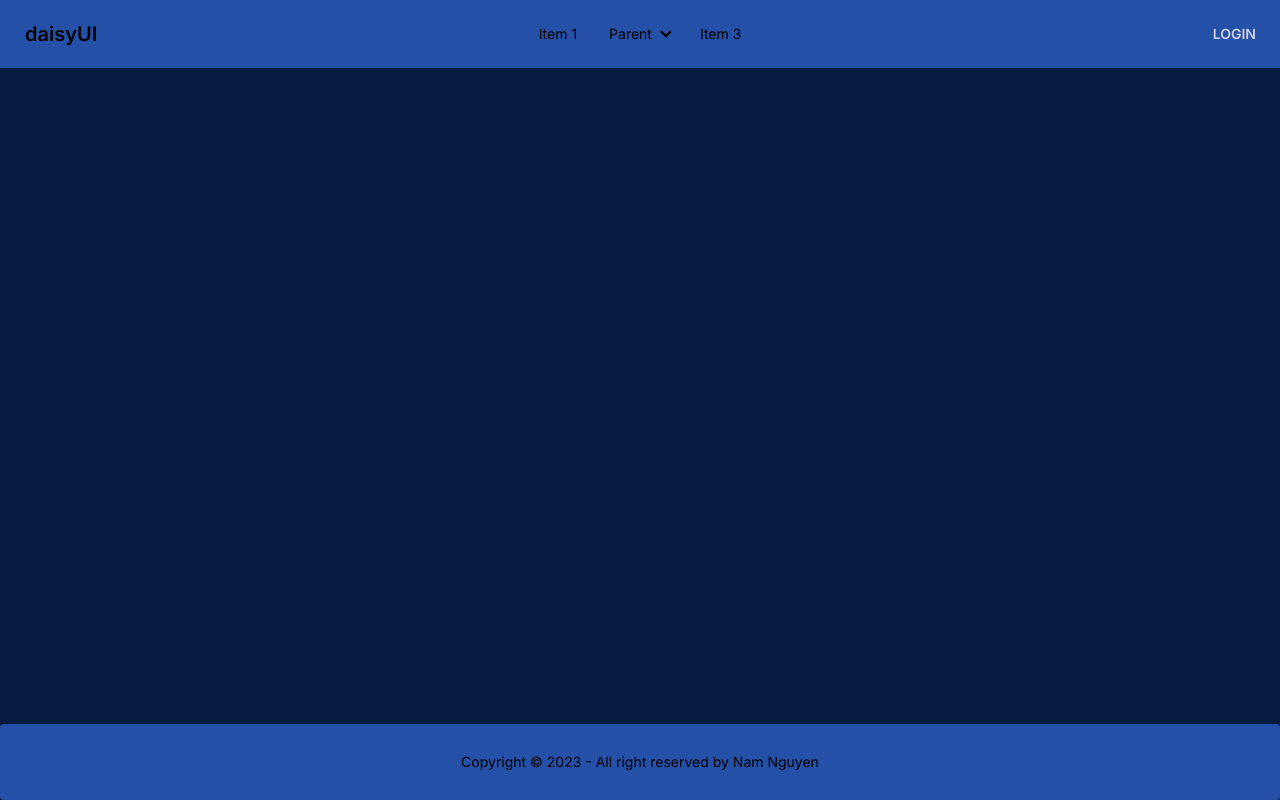
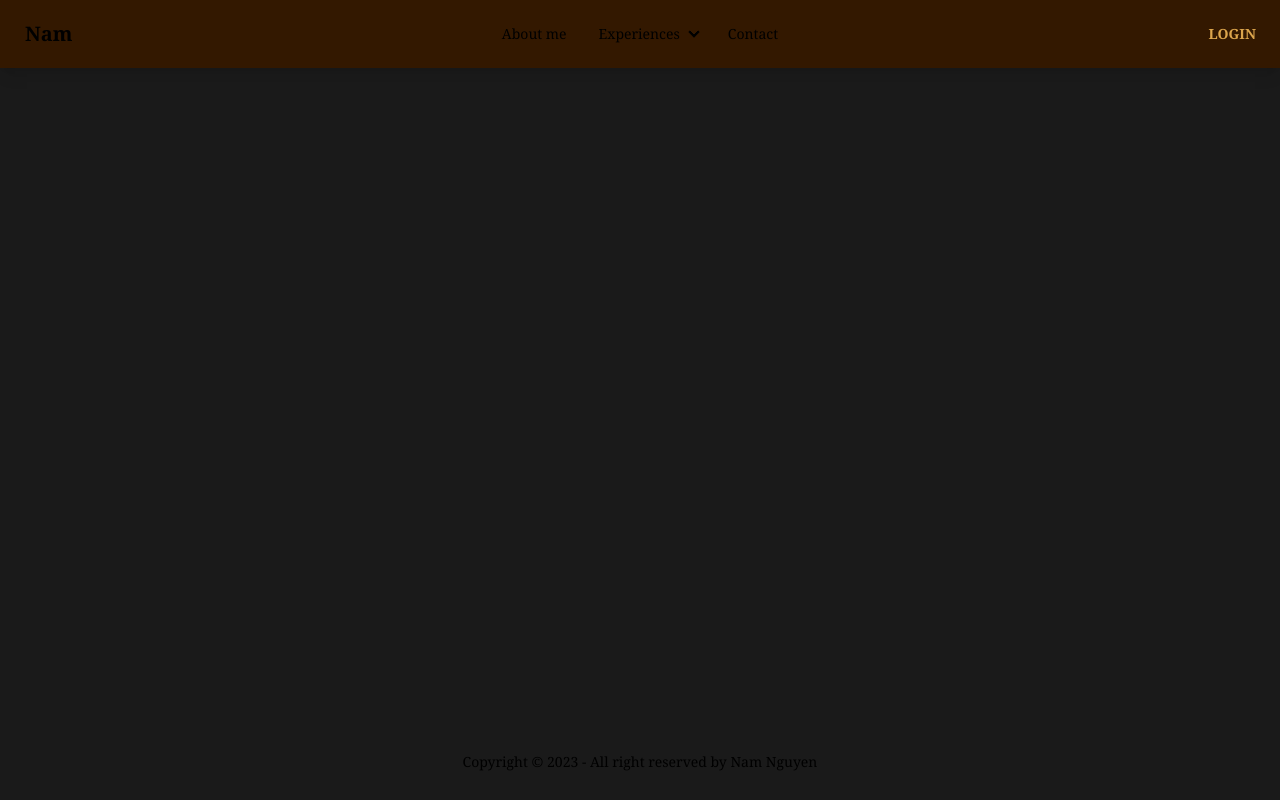
Before and after one commit to hnguyen96/personal-project, a Next.js app: page / in a window 1280 px wide. Built offline with nearby package versions, Linux system fonts and the light colour scheme.

Commit message:
color config

```diff
--- a/app/layout.tsx
+++ b/app/layout.tsx
@@ -15,7 +15,7 @@ export default function RootLayout({
   children: React.ReactNode
 }) {
   return (
-    <html data-theme="mytheme" lang="en">
+    <html data-theme="luxury" lang="en">
       <body className={inter.className}>{children}</body>
     </html>
   )
--- a/app/page.tsx
+++ b/app/page.tsx
@@ -4,9 +4,8 @@ import Image from 'next/image'
 
 export default function Home() {
   return (
-    <main className="flex min-h-screen flex-col items-center justify-between bg-accent">
+    <main className="flex min-h-screen flex-col items-center justify-between bg-[#1a1a1a] font-serif">
       <Header />
-
 
       <Footer />
     </main>
--- a/components/Footer.tsx
+++ b/components/Footer.tsx
@@ -1,6 +1,6 @@
 export default function Footer() {
     return (
-        <footer className="footer footer-center p-7 rounded bg-secondary">
+        <footer className="footer footer-center p-7 rounded">
                 <p>Copyright © 2023 - All right reserved by Nam Nguyen</p>
         </footer>
     );
--- a/components/Header.tsx
+++ b/components/Header.tsx
@@ -1,5 +1,5 @@
 export default function Header() {
-    return (<div className="navbar bg-secondary">
+    return (<div className="navbar bg-neutral shadow-lg">
         <div className="navbar-start">
             <div className="dropdown">
                 <label tabIndex={0} className="btn btn-ghost lg:hidden">
@@ -17,21 +17,21 @@ export default function Header() {
                     <li><a>Item 3</a></li>
                 </ul>
             </div>
-            <a className="btn btn-ghost normal-case text-xl">daisyUI</a>
+            <a className="btn btn-ghost normal-case text-xl">Nam</a>
         </div>
         <div className="navbar-center hidden lg:flex">
             <ul className="menu menu-horizontal px-1">
-                <li><a>Item 1</a></li>
+                <li><a>About me</a></li>
                 <li tabIndex={0}>
                     <details>
-                        <summary>Parent</summary>
+                        <summary>Experiences</summary>
                         <ul className="p-2">
                             <li><a>Submenu 1</a></li>
                             <li><a>Submenu 2</a></li>
                         </ul>
                     </details>
                 </li>
-                <li><a>Item 3</a></li>
+                <li><a>Contact</a></li>
             </ul>
         </div>
         <div className="navbar-end">
--- a/tailwind.config.ts
+++ b/tailwind.config.ts
@@ -17,16 +17,8 @@ const config: Config = {
   },
   daisyui: {
     themes: [
-      {
-        mytheme: {
-          "primary": "#F085F2",
-          "neutral": "#7937A6",
-
-          "secondary": "#2450A6",
-          "base-100": "#1F3473",
-          "accent": "#071A40",
-        },
-      }],
+      "luxury"
+    ],
   },
   plugins: [require("daisyui")],
 }
```
